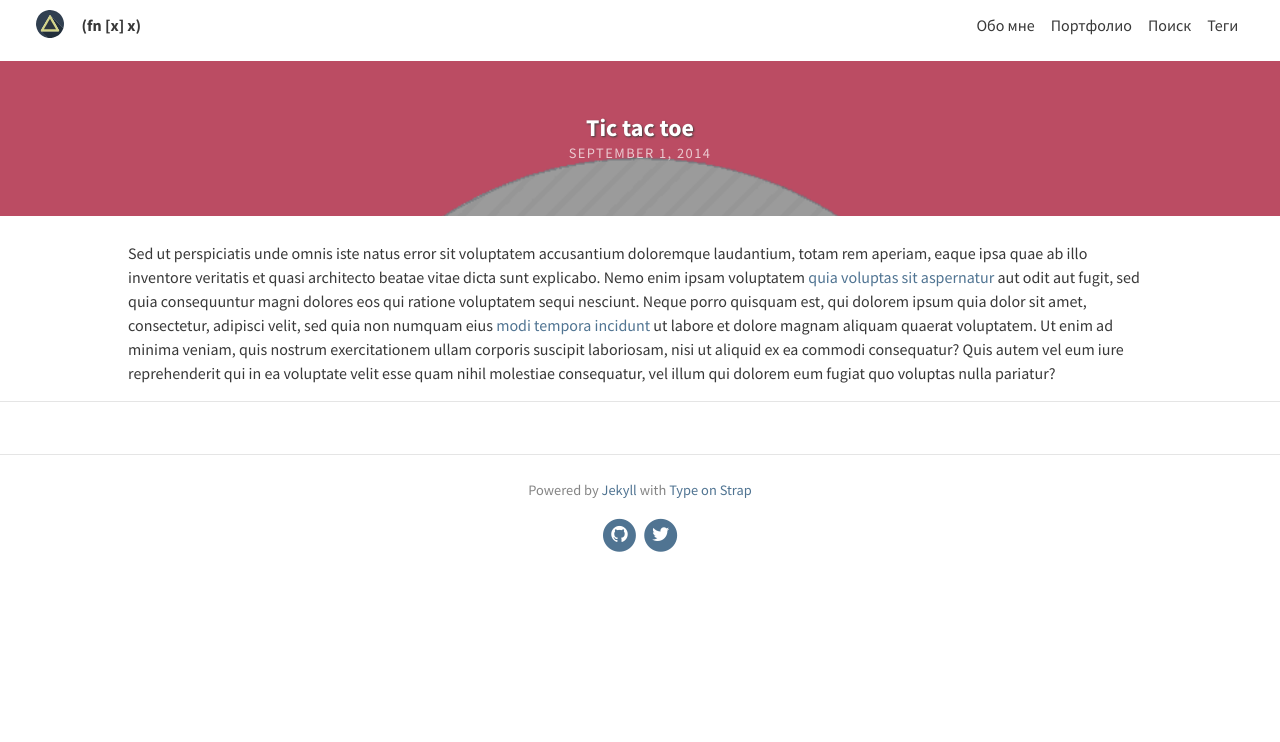
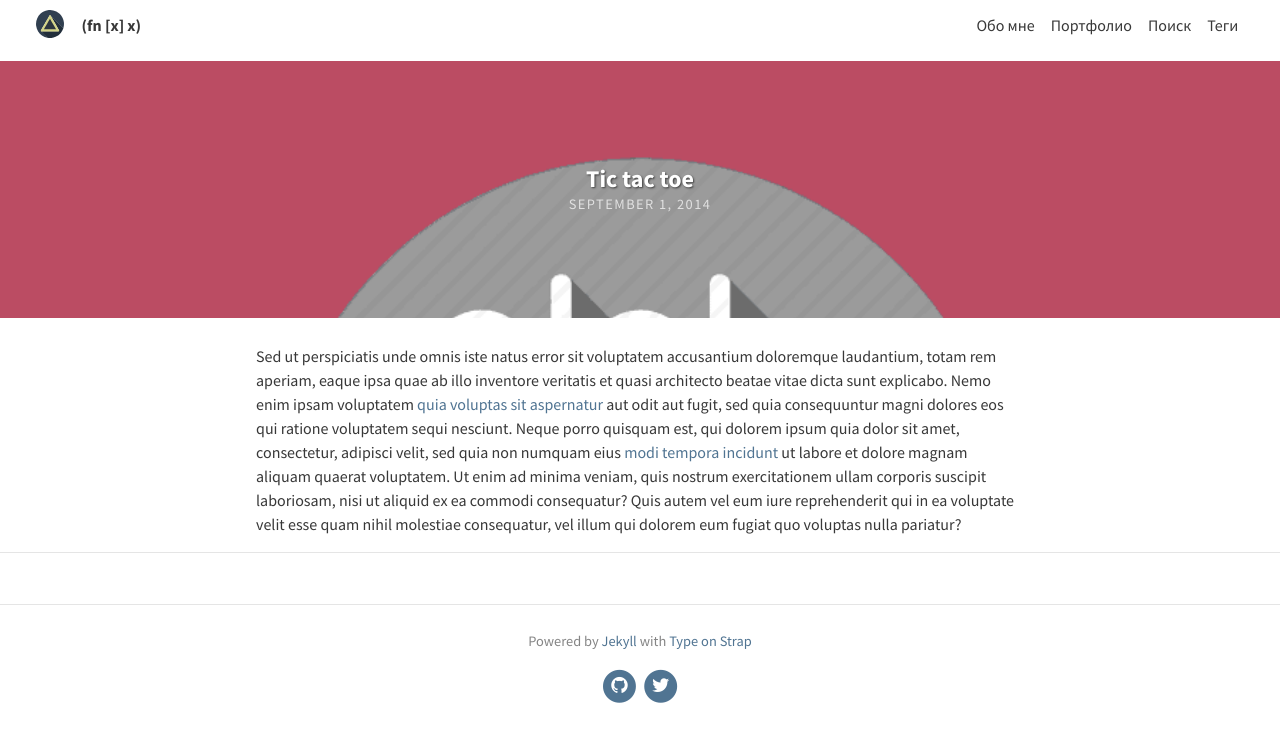
Before and after one commit to serhii73/jougene.github.io, a Jekyll site: the page built from _portfolio/tictactoe.md, in a window 1280 px wide. Shown: the top 742 px of the page. Built offline with Jekyll 4.4.1, drawn with Linux system fonts in a browser that asks for light colours; comment, search, counter and statistics services are not loaded.

Commit message:
small fixes

```diff
--- a/_sass/base/_variables.scss
+++ b/_sass/base/_variables.scss
@@ -4,7 +4,7 @@ $font-family-headings: 'Source Sans Pro', Helvetica, Arial, sans-serif;
 $font-size: 1em;
 
 // Padding
-$padding-large: 10%;
+$padding-large: 20%;
 $padding-small: 2%;
 $padding-x-small: 1%;
 
```
